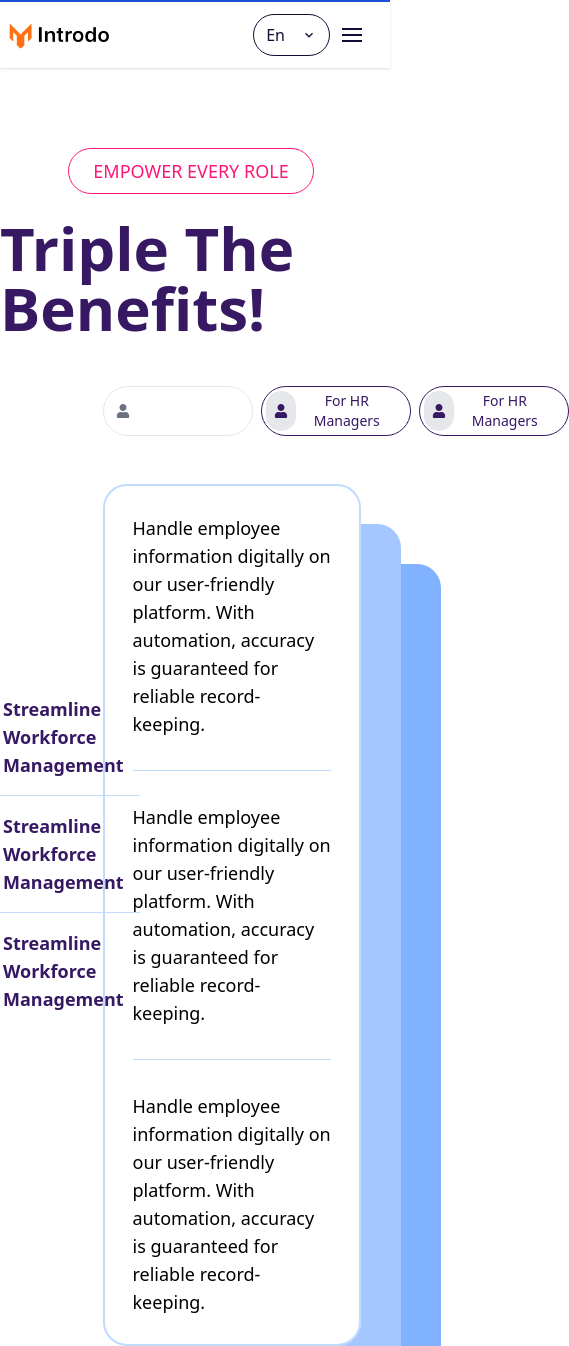
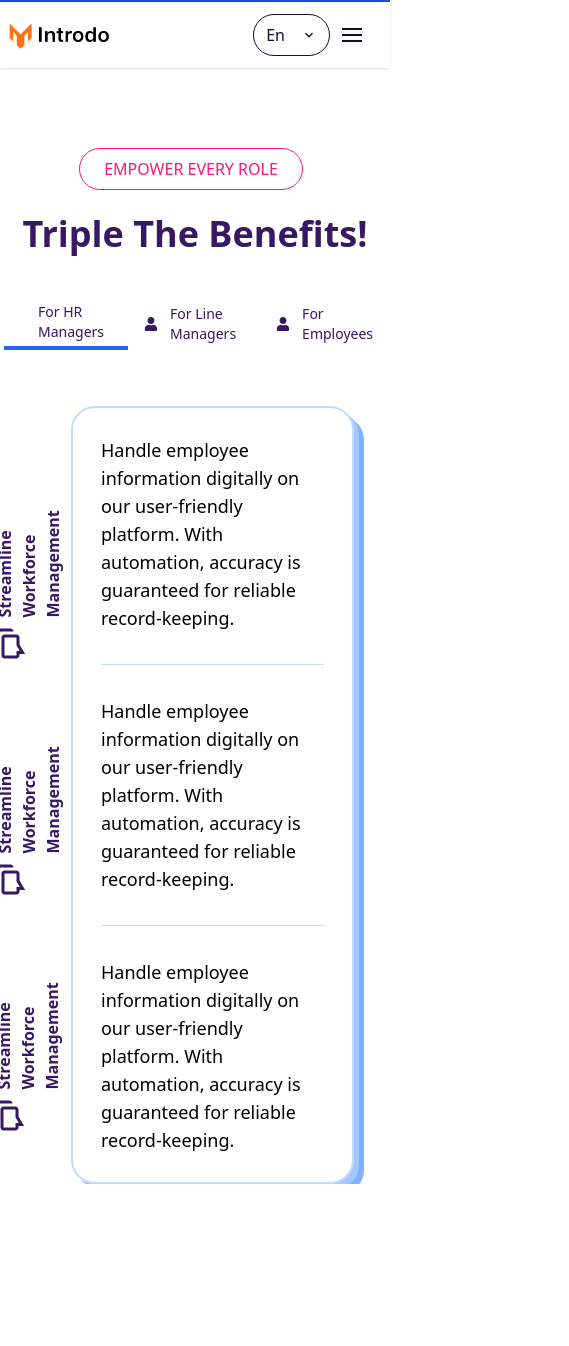
Before and after one commit to 2000polo/Introdo, a React (Create React App) app: page / in a window 390 px wide. Shown: the whole page, 569 px wide, since content can reach past the window. After the commit the page ends 1184 px from the top, so only its background shows below. Built offline with nearby package versions, Linux system fonts and the light colour scheme.

Commit message:
added responsiveness design, tab functionality style improoved,

```diff
--- a/src/veiws/Home/components/HeroSection.jsx
+++ b/src/veiws/Home/components/HeroSection.jsx
@@ -6,79 +6,95 @@ const HeroSection = () => {
 
   const [currentTab, setCurrentTab] = useState('1');
 
-  const [tabs, setTabs] = useState([
+  const tabs = [
     {
         Tab: 'For HR Managers',
         value: '1',
         tab_color: 'blue-600',
         'box-shadow':  "40px 40px #A4C7FF, 80px 80px #81B2FF",
+        'box-shadow-min':  "5px 5px #A4C7FF, 10px 10px #81B2FF",
         'align': 'place-self-start',
+        'tab_border': 'border-blue-600'
     },
     {
         Tab: 'For Line Managers',
         value: '2',
         tab_color: 'violet-600',
         'box-shadow': "-40px 40px #8A70B0, 40px 80px #69489A",
+        'box-shadow-min': "-5px 5px #8A70B0, 10px 10px #69489A",
         'align': 'place-self-center',
+        'tab_border': 'border-violet-600'
     },
     {
         Tab: 'For Employees',
         value: '3',
         tab_color: 'orange-600',
         'box-shadow': "-40px 40px #FFC58A, -80px 80px #FFAE5C",
+        'box-shadow-min': "-5px 5px #FFC58A, -10px 10px #FFAE5C",
         'align': 'place-self-end',
+        'tab_border': 'border-orange-600'
     },
-  ])
-
-  const onTabChangeHandler = (e) => {
-    const value = e.target.getAttribute('data-value');
-    console.log('Clicked value:', value);
-    setCurrentTab(value);
-  }
-
-  console.log('updated value', currentTab)
+  ]
 
   return (
-    <div className="grid grid-cols-12 justify-items-center md:px-24 lg:px-64 pt-20 gap-6 ">
-        <span class=" col-span-12 w-fit rounded-full py-2 px-6 text-[#FC1777] text-lg font-medium me-2 rounded border border-[#FC1777]">EMPOWER EVERY ROLE</span>
-        <h1 className=' col-span-12 text-6xl font-bold w-fit text-secondary'>Triple The Benefits!</h1>
+    <div className="grid grid-cols-12 justify-items-center px-1 md:px-24 lg:px-64 pt-20 gap-6 ">
+        <span class=" col-span-12 w-fit rounded-full py-2 px-6 text-[#FC1777] text-base md:text-lg font-medium me-2 rounded border border-[#FC1777]">EMPOWER EVERY ROLE</span>
+        <h1 className=' col-span-12 text-4xl md:text-6xl font-bold w-fit text-secondary'>Triple The Benefits!</h1>
 
-        <section className='col-span-12 grid gap-5 grid-cols-12 place-items-center'>
-            <div className="col-span-3 divide-y divide-blue-200 text-lg text-secondary">
+        <div className="hidden md:block col-span-2 md:col-span-3">
+          {/* <HeroSectionTab tabs={tabs} setCurrentTab={setCurrentTab} currentTab={currentTab} /> */}
+        </div>
+        <div className="place-self-start col-span-10 md:col-span-9">
+          <HeroSectionTab tabs={tabs} setCurrentTab={setCurrentTab} currentTab={currentTab} />
+        </div>
+
+        <section className='col-span-12 grid gap-5 grid-cols-12 place-items-center mt-8'>
+            <div className="flex md:flex-col rotate-[-90deg] md:rotate-0 col-span-2 md:col-span-3 divide-y divide-blue-200 text-base md:text-lg text-secondary">
                 <div className="flex p-4 gap-2 align-self">
                   <div className="text-4xl"><BiChat /></div>
-                  <div className="font-semibold">Streamline Workforce Management </div>
+                  <div className="font-semibold min-w-[160px]">Streamline Workforce Management </div>
                 </div>
                 <div className="flex p-4 gap-2 align-self">
                   <div className="text-4xl"><BiChat /></div>
-                  <div className="font-semibold">Streamline Workforce Management </div>
+                  <div className="font-semibold min-w-[160px]">Streamline Workforce Management </div>
                 </div>
                 <div className="flex p-4 gap-2 align-self">
                   <div className="text-4xl"><BiChat /></div>
-                  <div className="font-semibold">Streamline Workforce Management </div>
+                  <div className="font-semibold min-w-[160px]">Streamline Workforce Management </div>
                 </div>
             </div>
 
-            <div className="col-span-9 w-full ">
+            <div className="col-span-10 md:col-span-9 w-full ">
                 <div className=" place-self-start w-full">
-                  <HeroSectionTab tabs={tabs} setCurrentTab={setCurrentTab} currentTab={currentTab} />
-                  <div className="grid">
+                  <div className="md:grid hidden ">
                     {
                       tabs?.map((tab) => {
                         return (
-                        <div className={` w-[90%] ${tab?.align} ${currentTab === tab?.value ? 'visible' : 'hidden'}  mt-12 p-7 rounded-3xl border-blue-200 border-2 divide-y divide-blue-200`}
-                          // shadow-[40px_40px_rgba(0,_98,_90),_80px_80px_rgba(0,_98,_90)]"
-                          // style={{
-                          //   boxShadow: tab?.['box-shadow']
-                          // }}
+                          <div className={`w-[90%] ${tab?.align} ${currentTab === tab?.value ? 'visible' : 'hidden'}
+                          md:mt-12 p-7 rounded-3xl border-blue-200 border-2 divide-y divide-blue-200`}
+
                             style={{
-                            transition: 'box-shadow 0.5s ease-in-out', // Transition for box-shadow
-                            boxShadow:
-                              currentTab === tab?.value
-                                ? tab?.['box-shadow'] || '0px 4px 15px rgba(0, 98, 90, 0.3)' // Add a default box-shadow if not defined
-                                : '0px 0px 0px rgba(0, 0, 0, 0)', // No shadow when not active
+                              boxShadow: tab?.['box-shadow']
                             }}
+                          >
+                            <p className='text-lg font-poppins pb-8'>Handle employee information digitally on our user-friendly platform. With automation, accuracy is guaranteed for reliable record-keeping. </p>
+                            <p className='text-lg font-poppins pt-8 pb-8'>Handle employee information digitally on our user-friendly platform. With automation, accuracy is guaranteed for reliable record-keeping. </p>
+                            <p className='text-lg font-poppins pt-8'>Handle employee information digitally on our user-friendly platform. With automation, accuracy is guaranteed for reliable record-keeping. </p>
+                          </div>
+                        )
+                      })
+                    }
+                  </div>
+                  <div className="grid md:hidden ">
+                    {
+                      tabs?.map((tab) => {
+                        return (
+                          <div className={`w-[90%] ${tab?.align} ${currentTab === tab?.value ? 'visible' : 'hidden'}
+                          md:mt-12 p-7 rounded-3xl border-blue-200 border-2 divide-y divide-blue-200`}
 
+                            style={{
+                              boxShadow: tab?.['box-shadow-min']
+                            }}
                           >
                             <p className='text-lg font-poppins pb-8'>Handle employee information digitally on our user-friendly platform. With automation, accuracy is guaranteed for reliable record-keeping. </p>
                             <p className='text-lg font-poppins pt-8 pb-8'>Handle employee information digitally on our user-friendly platform. With automation, accuracy is guaranteed for reliable record-keeping. </p>
--- a/src/veiws/Home/components/HeroSectionTab.jsx
+++ b/src/veiws/Home/components/HeroSectionTab.jsx
@@ -6,12 +6,13 @@ const HeroSectionTab = ({currentTab, setCurrentTab, tabs}) => {
 
     const onTabChangeHandler = (e) => {
         const value = e.target.getAttribute('data-value');
+        console.log(value)
         setCurrentTab(value);
     }
 
   return (
     <div class="mt-6">
-        <ul class="flex gap-2 w-full text-sm font-medium text-center text-gray-500 dark:text-gray-400">
+        <ul class="flex gap-2 w-full text-sm font-medium">
                 {
                     tabs?.map((tab) => {
                         return <TabItem tab={tab} onTabChangeHandler={onTabChangeHandler} currentTab={currentTab} />;
--- a/src/veiws/Home/components/TabItem.jsx
+++ b/src/veiws/Home/components/TabItem.jsx
@@ -1,17 +1,26 @@
 import React, { useEffect } from 'react'
 import { FaUser } from 'react-icons/fa'
 
-const TabItem = ({currentTab, onTabChangeHandler, tab: {title, value, visiblity, tab_color}}) => {
+const TabItem = ({currentTab, onTabChangeHandler, tab: {Tab, value, visiblity, tab_color, tab_border}}) => {
 
-    console.log("currentTab in tab item", currentTab)
+    // console.log("currentTab in tab item", tab_color)
 
     return (
-        <div data-value={value} onClick={onTabChangeHandler} className={`${currentTab === value ? 'bg-'+tab_color : 'bg-white border-solid border-[1px] border-secondary'}  min-w-[150px] flex border-solid border-[1px] rounded-full p-1 items-center gap-2`}>
-            <div data-value={value} className={`${currentTab === value ? `bg-white ${'text-'+tab_color}` : 'bg-gray-200 text-secondary'} p-2 rounded-full w-[40px] h-[40px] grid justify-center content-center mr-2`}>
-                <FaUser />
+        <>
+            <div data-value={value} onClick={onTabChangeHandler} className={` flex md:hidden ${currentTab === value ? `border-b-4 ${tab_border}` : ''} pb-1 items-center gap-1`}>
+                <div data-value={value} className={`${currentTab === value ? `text-white ${'bg-'+tab_color}` : ' text-secondary'} p-2 rounded-full grid justify-center content-center`}>
+                    <FaUser />
+                </div>
+                <p data-value={value} className={`${currentTab === value ? 'text-secondary' : 'text-secondary'} text-sm mr-6`}>{Tab}</p>
             </div>
-            <p data-value={value} className={`${currentTab === value ? 'text-white' : 'text-secondary'} font-base mr-6`}>For HR Managers</p>
-        </div>
+            <div data-value={value} onClick={onTabChangeHandler} className={`hidden md:flex ${currentTab === value ? `bg-${tab_color}` : ' border-solid border-[1px] border-secondary'} border-solid border-[1px] rounded-full p-1 items-center gap-2`}>
+                <div data-value={value} className={`${currentTab === value ? `bg-white ${'text-'+tab_color}` : 'bg-gray-200 text-secondary'} p-2 rounded-full w-[40px] h-[40px] grid justify-center content-center mr-2`}>
+                    <FaUser />
+                </div>
+                <p data-value={value} className={`${currentTab === value ? 'text-white' : 'text-secondary'} font-base mr-6`}>{Tab}</p>
+            </div>
+        </>
+
     )
 }
 
```
Lines whose indentation alone changed are shown as unchanged.
